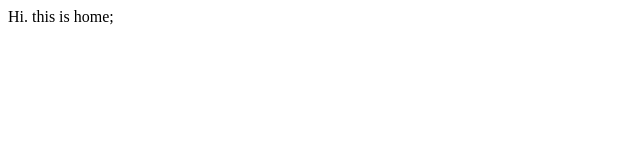
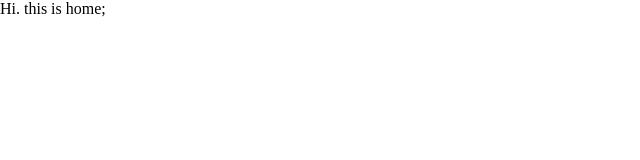
Before and after one commit to hotsummmer/my-little-salty-diary, a Next.js app: page / in a window 1280 px wide. Shown: the top 160 px of the page, without its empty margins (0-640 px from the left). Built offline with nearby package versions, Linux system fonts and the light colour scheme.

Commit message:
feat: apply global css

```diff
--- /dev/null
+++ b/src/pages/_app.css
@@ -0,0 +1,4 @@
+html, body {
+	margin: 0;
+	padding: 0;
+}
--- a/src/pages/_app.tsx
+++ b/src/pages/_app.tsx
@@ -1,5 +1,6 @@
 import { NextComponentType } from 'next';
 import { AppContext, AppInitialProps, AppProps } from 'next/app';
+import './_app.css';
 
 const App: NextComponentType<AppContext, AppInitialProps, AppProps> = ({ Component, pageProps }) => {
 	return <Component {...pageProps} />;
```
